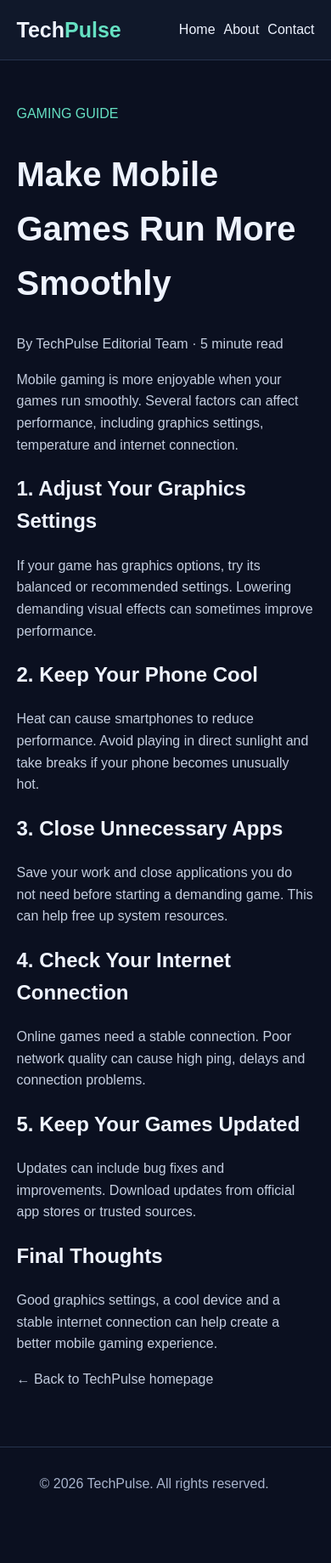
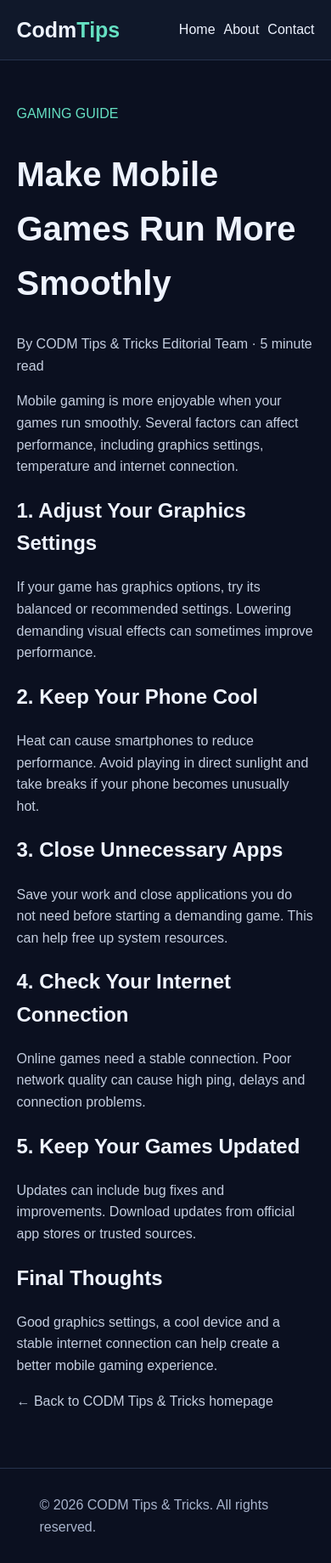
Before and after one commit to Toxinated5ive8ight/Toxinated5ive8ight.github.io, a plain HTML site: page articles/mobile-gaming.html in a window 390 px wide. Shown: the whole page at 85% size. Before the commit the page ends 1788 px from the top, so only its background shows below. Drawn offline with Linux system fonts and the light colour scheme.

Commit message:
Update mobile-gaming.html

```diff
--- a/articles/mobile-gaming.html
+++ b/articles/mobile-gaming.html
@@ -3,7 +3,7 @@
 <head>
 <meta charset="UTF-8">
 <meta name="viewport" content="width=device-width, initial-scale=1">
-<title>Make Mobile Games Run More Smoothly | TechPulse</title>
+<title>Make Mobile Games Run More Smoothly | CODM Tips & Tricks</title>
 <meta name="description" content="Learn how graphics settings, phone temperature and network quality affect mobile gaming performance.">
 <link rel="stylesheet" href="../assets/style.css">
 </head>
@@ -11,7 +11,7 @@
 
 <header>
 <div class="wrap nav">
-<a class="brand" href="../index.html">Tech<span>Pulse</span></a>
+<a class="brand" href="../index.html">Codm<span>Tips</span></a>
 <nav class="links">
 <a href="../index.html">Home</a>
 <a href="../about.html">About</a>
@@ -27,7 +27,7 @@
 
 <h1>Make Mobile Games Run More Smoothly</h1>
 
-<p class="muted">By TechPulse Editorial Team · 5 minute read</p>
+<p class="muted">By CODM Tips & Tricks Editorial Team · 5 minute read</p>
 
 <p>Mobile gaming is more enjoyable when your games run smoothly. Several factors can affect performance, including graphics settings, temperature and internet connection.</p>
 
@@ -49,13 +49,13 @@
 <h2>Final Thoughts</h2>
 <p>Good graphics settings, a cool device and a stable internet connection can help create a better mobile gaming experience.</p>
 
-<p><a href="../index.html">← Back to TechPulse homepage</a></p>
+<p><a href="../index.html">← Back to CODM Tips & Tricks homepage</a></p>
 
 </div>
 </main>
 
 <footer>
-<div class="wrap">© 2026 TechPulse. All rights reserved.</div>
+<div class="wrap">© 2026 CODM Tips & Tricks. All rights reserved.</div>
 </footer>
 
 </body>
```
